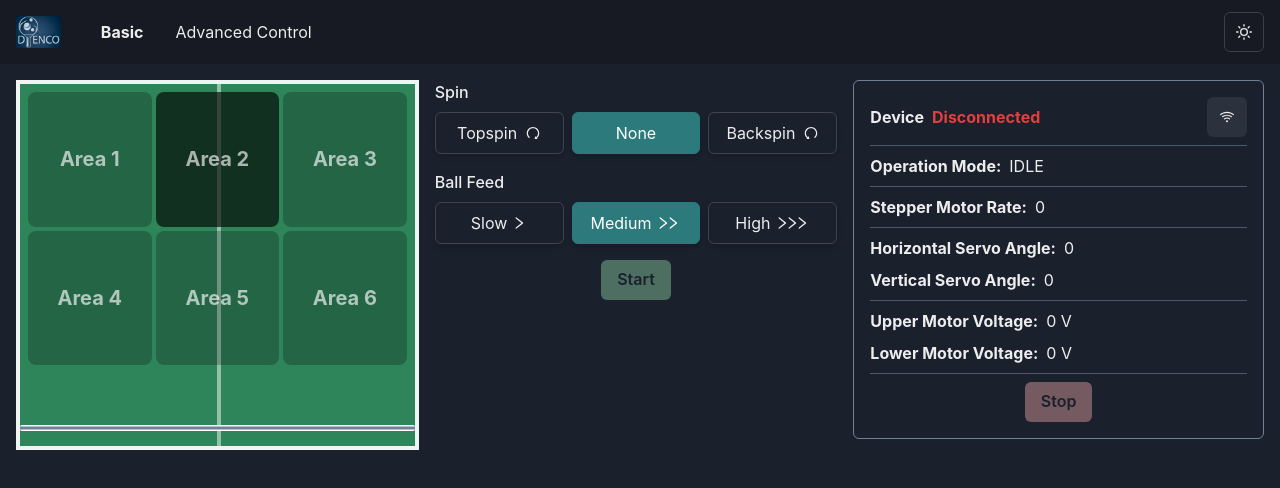
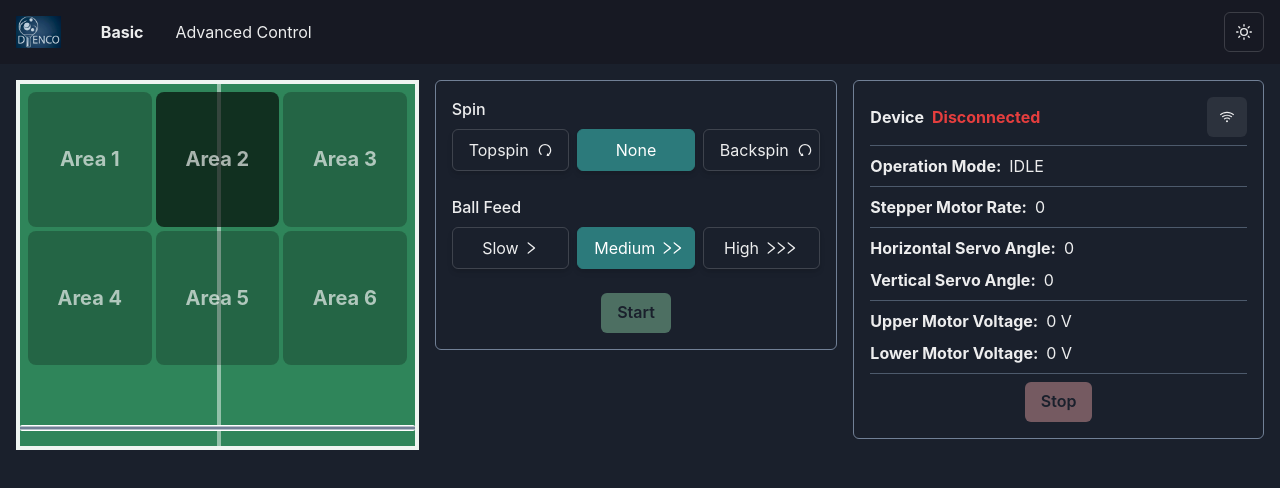
Before and after one commit to berkinanik/dyenco-web-frontend, a React (Vite) app: page /#/ in a window 1280 px wide. Shown: the top 488 px of the page. Built offline with nearby package versions, Linux system fonts and the light colour scheme.

Commit message:
feat: add generic form box component

```diff
--- /dev/null
+++ b/src/components/form-box/FormBox.tsx
@@ -0,0 +1,23 @@
+import { VStack } from '@chakra-ui/react';
+
+import { useBorderColor } from '@/hooks/useBorderColor';
+
+type Props = {
+  children: React.ReactNode;
+};
+
+export const FormBox: React.FC<Props> = ({ children }) => {
+  return (
+    <VStack
+      spacing={6}
+      align="center"
+      p={4}
+      borderWidth={1}
+      borderRadius="md"
+      borderStyle="solid"
+      borderColor={useBorderColor()}
+    >
+      {children}
+    </VStack>
+  );
+};
--- a/src/pages/advanced-control/AdvancedControlPage.tsx
+++ b/src/pages/advanced-control/AdvancedControlPage.tsx
@@ -5,16 +5,15 @@ import {
   FormErrorMessage,
   FormLabel,
   HStack,
-  VStack,
   useToast,
 } from '@chakra-ui/react';
 import { zodResolver } from '@hookform/resolvers/zod';
 import { Controller, SubmitHandler, useForm } from 'react-hook-form';
 import { z } from 'zod';
 
+import { FormBox } from '@/components/form-box/FormBox';
 import { Slider } from '@/components/forms/slider/Slider';
 import { useDeviceStatusContext } from '@/contexts/DeviceStatusContext';
-import { useBorderColor } from '@/hooks/useBorderColor';
 import { useStartAdvancedMutation } from '@/services/mutations/device/useStartAdvancedMutation';
 
 const schema = z.object({
@@ -70,15 +69,7 @@ export const AdvancedControlPage = () => {
 
   return (
     <form onSubmit={handleSubmit(onSubmit)}>
-      <VStack
-        spacing={6}
-        align="start"
-        p={4}
-        borderWidth={1}
-        borderRadius="md"
-        borderStyle="solid"
-        borderColor={useBorderColor()}
-      >
+      <FormBox>
         <Controller<FormData, 'stepperMotorRate'>
           name="stepperMotorRate"
           control={control}
@@ -213,7 +204,7 @@ export const AdvancedControlPage = () => {
             {operationMode === 'idle' ? 'Start' : 'Update'}
           </Button>
         </HStack>
-      </VStack>
+      </FormBox>
     </form>
   );
 };
--- a/src/pages/basic-control/BasicControlPage.tsx
+++ b/src/pages/basic-control/BasicControlPage.tsx
@@ -8,13 +8,13 @@ import {
   HStack,
   Icon,
   Text,
-  VStack,
 } from '@chakra-ui/react';
 import { zodResolver } from '@hookform/resolvers/zod';
 import { Controller, SubmitHandler, useForm } from 'react-hook-form';
 import { AiOutlineRedo, AiOutlineRight, AiOutlineUndo } from 'react-icons/ai';
 import { z } from 'zod';
 
+import { FormBox } from '@/components/form-box/FormBox';
 import { RadioGroup } from '@/components/forms/radio-button/RadioGroup';
 import { TennisTable } from '@/components/tennis-table/TennisTable';
 import { useDeviceStatusContext } from '@/contexts/DeviceStatusContext';
@@ -79,7 +79,7 @@ export const BasicControlPage: React.FC = () => {
 
       <GridItem>
         <form onSubmit={handleSubmit(onSubmit)}>
-          <VStack spacing={4}>
+          <FormBox>
             <Controller<FormData, 'spin'>
               name="spin"
               control={control}
@@ -174,7 +174,7 @@ export const BasicControlPage: React.FC = () => {
             >
               {operationMode === 'idle' ? 'Start' : 'Update'}
             </Button>
-          </VStack>
+          </FormBox>
         </form>
       </GridItem>
     </Grid>
```
